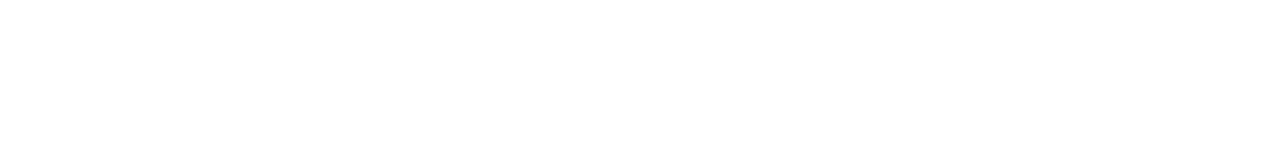
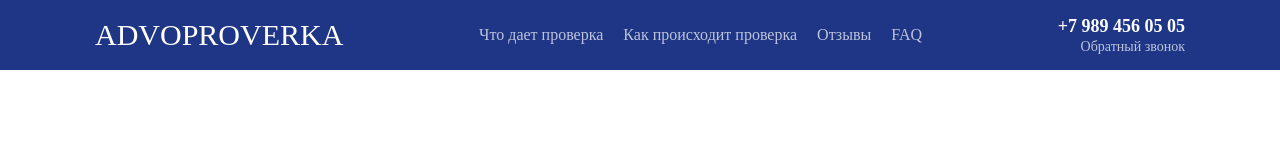
Before and after one commit to yavbatyr/Advo, a website: page app/index.html in a window 1280 px wide. Drawn offline with Linux system fonts and the light colour scheme.

Commit message:
created header

```diff
--- /dev/null
+++ b/app/css/null.style.css
@@ -0,0 +1,80 @@
+* {
+  padding: 0;
+  margin: 0;
+  border: 0;
+}
+
+*,
+*:before,
+*:after {
+  -webkit-box-sizing: border-box;
+  -moz-box-sizing: border-box;
+  box-sizing: border-box;
+}
+
+:focus,
+:active {
+  outline: none;
+}
+a:focus,
+a:active {
+  outline: none;
+}
+
+nav,
+footer,
+header,
+aside {
+  display: block;
+}
+
+html,
+body {
+  height: 100%;
+  width: 100%;
+  font-size: 100%;
+  line-height: 1;
+  font-size: 14px;
+  -ms-text-size-adjust: 100%;
+  -moz-text-size-adjust: 100%;
+  -webkit-text-size-adjust: 100%;
+}
+
+input,
+button,
+textarea {
+  font-family: inherit;
+}
+
+input::-ms-clear {
+  display: none;
+}
+button {
+  cursor: pointer;
+}
+button::-moz-focus-inner {
+  padding: 0;
+  border: 0;
+}
+a,
+a:visited {
+  text-decoration: none;
+}
+a:hover {
+  text-decoration: none;
+}
+ul li {
+  list-style: none;
+}
+img {
+  vertical-align: top;
+}
+h1,
+h2,
+h3,
+h4,
+h5,
+h6 {
+  font-size: inherit;
+  font-weight: 400;
+}
--- a/app/index.html
+++ b/app/index.html
@@ -5,9 +5,39 @@
     <meta http-equiv="X-UA-Compatible" content="IE=edge">
     <meta name="viewport" content="width=device-width, initial-scale=1.0">
     <link rel="stylesheet" href="css/style.min.css">
+    <link rel="stylesheet" href="css/null.style.css">
     <title>Document</title>
 </head>
 <body>
+    <header class="header">
+        <div class="container">
+            <div class="header__navbar navbar">
+                <div class="header__logo logo">
+                    <a href="#">ADVOPROVERKA</a>
+                </div>
+                <nav class="header__nav nav">
+                    <ul class="header__menu-list">
+                        <li class="header__menu-item">
+                            <a href="#" class="header__menu-link">Что дает проверка</a>
+                        </li>
+                        <li class="header__menu-item">
+                            <a href="#" class="header__menu-link">Как происходит проверка</a>
+                        </li>
+                        <li class="header__menu-item">
+                            <a href="#" class="header__menu-link">Отзывы</a>
+                        </li>
+                        <li class="header__menu-item">
+                            <a href="#" class="header__menu-link">FAQ</a>
+                        </li>
+                    </ul>
+                </nav>
+                <div class="header__feedback">
+                    <a class="header__phone" href="tel:79894560505">+7 989 456 05 05</a>
+                    <a class="header__feedback-text" href="#">Обратный звонок</a>
+                </div>
+            </div>
+        </div>
+    </header>
     <script src="js/main.min.js"></script>
 </body>
 </html>
--- a/app/scss/_global.scss
+++ b/app/scss/_global.scss
@@ -0,0 +1,6 @@
+.container{
+    max-width: 1130px;
+    width: 100%;
+    margin: 0 auto;
+    padding: 0 20px;
+}
--- /dev/null
+++ b/app/scss/_vars.scss
@@ -0,0 +1,3 @@
+$primary-color-1: #E5E5E5;
+$primary-color-2: #1e3685;
+$primary-color-3: #0263B2;
--- a/app/scss/style.scss
+++ b/app/scss/style.scss
@@ -0,0 +1,78 @@
+@import "vars";
+@import "global";
+@import "fonts";
+
+//header
+
+.header{
+    background-color: $primary-color-2;
+
+    &__navbar{
+        height: 70px;
+        display: flex;
+        justify-content: space-between;
+        align-items: center;
+    }
+    &__logo a{
+        color: #fff;
+        font-size: 30px;
+    }
+    &__nav{
+
+    }
+    &__menu-list{
+        display: flex;
+    }
+    &__menu-item{
+        padding-right: 20px;
+        position: relative;
+    }
+    &__menu-item:last-child{
+        padding-right: 0px;
+    }
+    &__menu-link{
+        color: #fff;
+        font-size: 16px;
+        opacity: .7;
+        overflow: hidden;
+        transition: .4s;
+    }
+    &__menu-link::before,
+    &__feedback-text::before{
+        content: '';
+        position: absolute;
+        left: 0;
+        bottom: -5px;
+        width: 0;
+        height: 1.5px;
+        background-color: #fff;
+    }
+    &__menu-link:hover::before,
+    &__feedback-text:hover::before{
+        width: 100%;
+    }
+    &__menu-link:hover,
+    &__feedback-text:hover{
+        opacity: 1;
+    }
+    &__menu-link::before,
+    &__feedback-text::before{
+        transition: 0.35s;
+    }
+    &__feedback{
+        display: flex;
+        flex-direction: column;
+    }
+    &__phone{
+        color: #fff;
+        font-size: 18px;
+        font-weight: 600;
+        padding-bottom: 5px;
+    }
+    &__feedback-text{
+        position: relative;
+        color: #fff;
+        opacity: .7;
+        text-align: end;
+    }
+}
```
Also changed, not shown: app/css/style.min.css, app/js/main.min.js, app/scss/_colors.scss (deleted).
